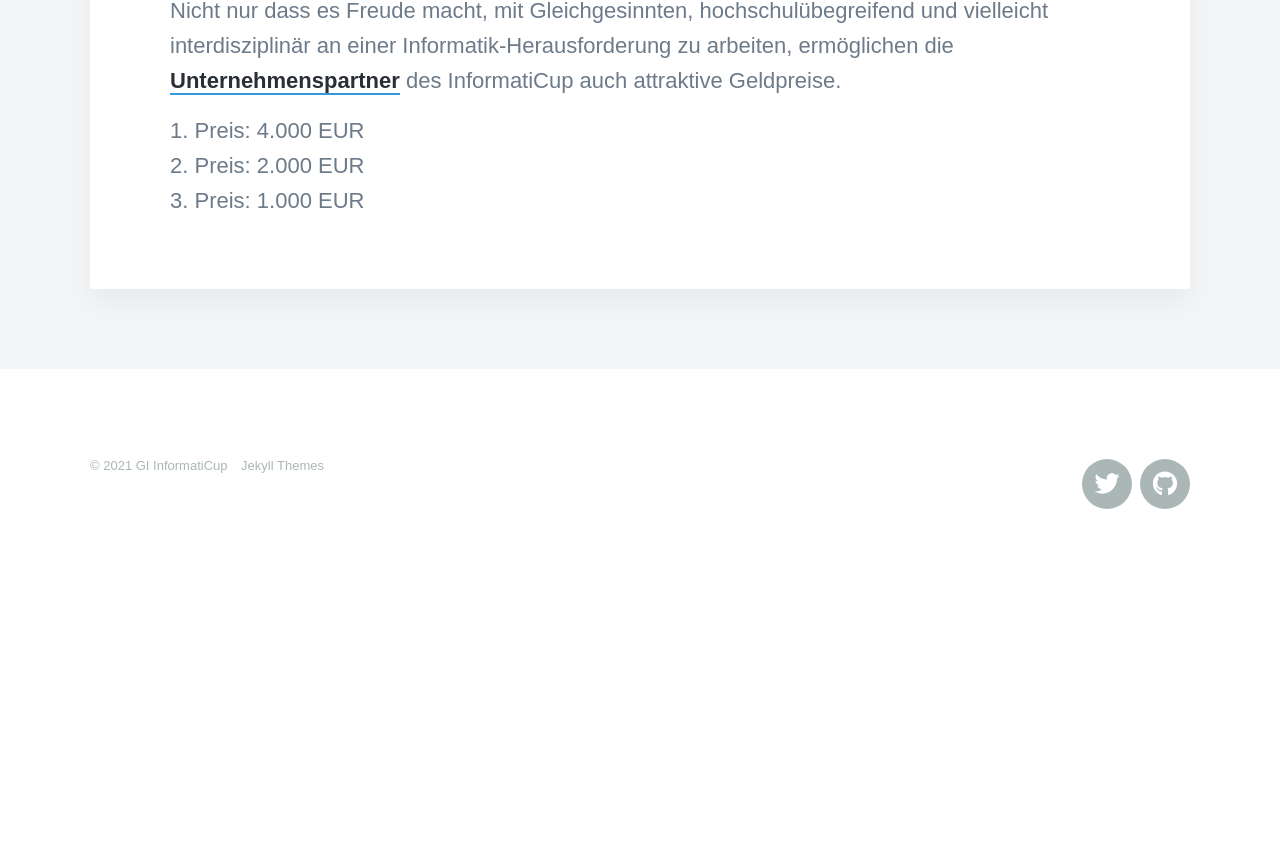
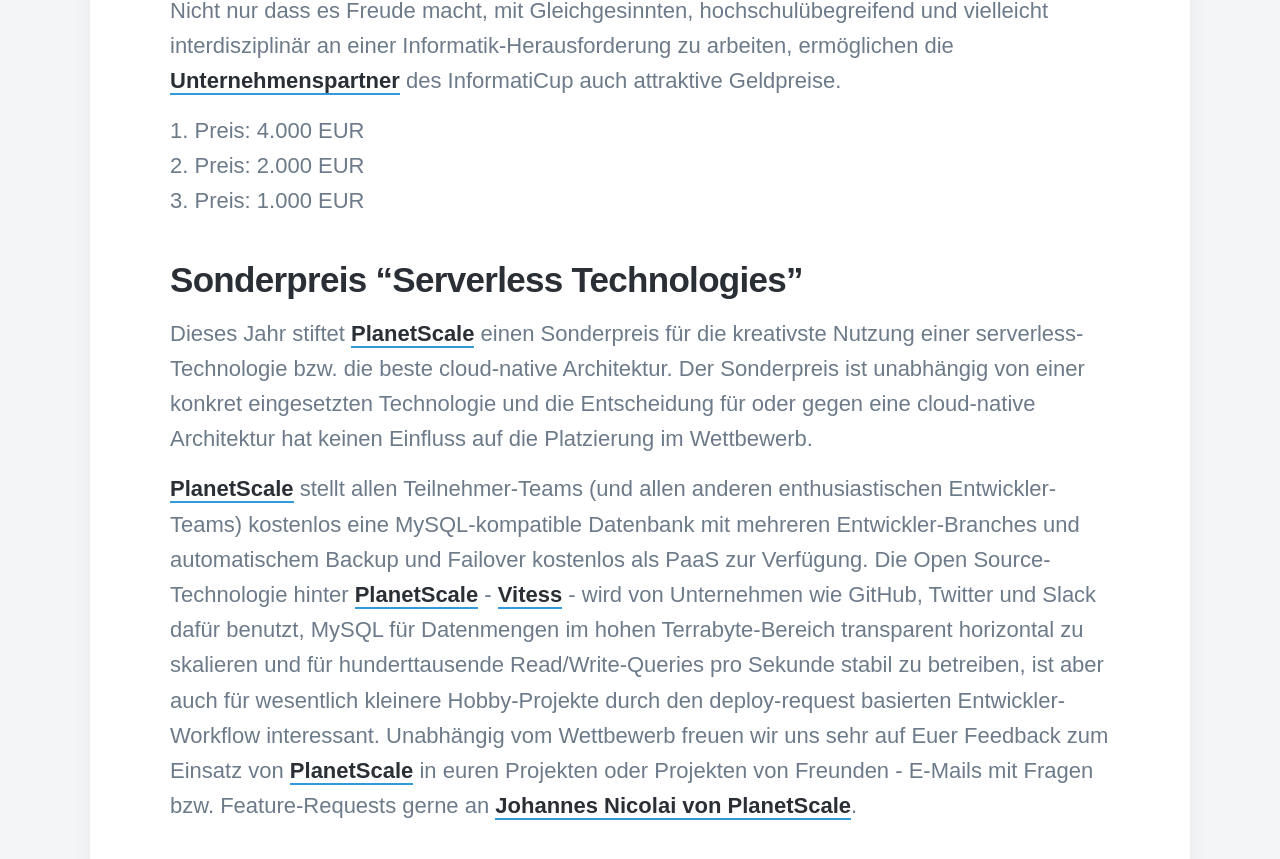
Before and after one commit to informatiCup/informaticup.github.io, a Jekyll site: the page built from _competition/20-current.md, in a window 1280 px wide and 900 px high, scrolled down 1212 px. Shown: the top 859 px of the window. Built offline with Jekyll 4.4.1, drawn with Linux system fonts in a browser that asks for light colours; nearby versions of some CDN libraries; some web fonts are replaced; before the commit the page ends 1764 px from its top, so only the background shows below that.

Commit message:
Update 20-current.md

```diff
--- a/_competition/20-current.md
+++ b/_competition/20-current.md
@@ -29,3 +29,9 @@
 1. Preis: 4.000 EUR
 2. Preis: 2.000 EUR
 3. Preis: 1.000 EUR
+
+## Sonderpreis "Serverless Technologies"
+
+Dieses Jahr stiftet [PlanetScale](https://planetscale.com/) einen Sonderpreis für die kreativste Nutzung einer serverless-Technologie bzw. die beste cloud-native Architektur. Der Sonderpreis ist unabhängig von einer konkret eingesetzten Technologie und die Entscheidung für oder gegen eine cloud-native Architektur hat keinen Einfluss auf die Platzierung im Wettbewerb.
+
+[PlanetScale](https://planetscale.com/) stellt allen Teilnehmer-Teams (und allen anderen enthusiastischen Entwickler-Teams) kostenlos eine MySQL-kompatible Datenbank mit mehreren Entwickler-Branches und automatischem Backup und Failover kostenlos als PaaS zur Verfügung. Die Open Source-Technologie hinter [PlanetScale](https://planetscale.com/) - [Vitess](https://vitess.io/) - wird von Unternehmen wie GitHub, Twitter und Slack dafür benutzt, MySQL für Datenmengen im hohen Terrabyte-Bereich transparent horizontal zu skalieren und für hunderttausende Read/Write-Queries pro Sekunde stabil zu betreiben, ist aber auch für wesentlich kleinere Hobby-Projekte durch den deploy-request basierten Entwickler-Workflow interessant. Unabhängig vom Wettbewerb freuen wir uns sehr auf Euer Feedback zum Einsatz von [PlanetScale](https://planetscale.com/) in euren Projekten oder Projekten von Freunden - E-Mails mit Fragen bzw. Feature-Requests gerne an [Johannes Nicolai von PlanetScale](mailto:jonico@planetscale.com).
```
